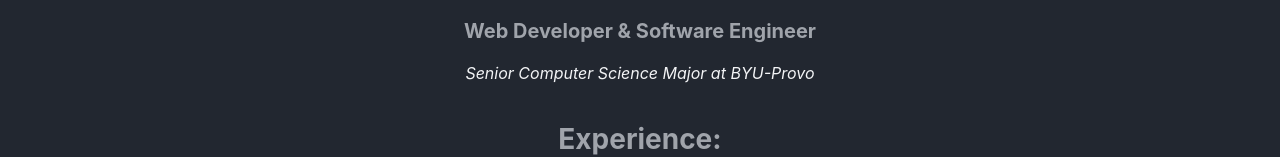
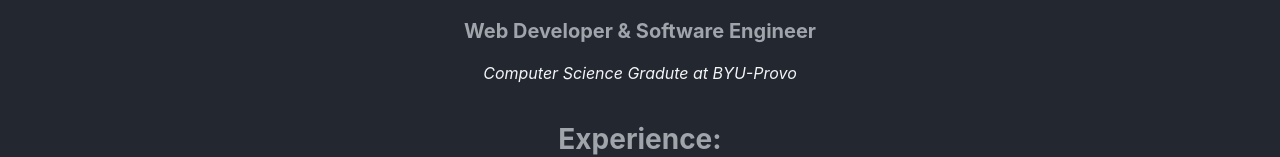
Before and after one commit to samirr2502/portfolio, a React (Vite) app: page / in a window 1280 px wide. Shown: the part 152-309 px from the top of the page. Built offline with nearby package versions, Linux system fonts and the light colour scheme.

Commit message:
updated home title

```diff
--- a/src/pages/home.jsx
+++ b/src/pages/home.jsx
@@ -12,7 +12,7 @@ function Home() {
                <span className="homeMessage">
                     <h1>Hi, I'm Samir Rodriguez</h1>
                     <h3>Web Developer & Software Engineer</h3>
-                    <span> <i className="icon-sm">Senior Computer Science Major at BYU-Provo</i></span>
+                    <span> <i className="icon-sm">Computer Science Gradute at BYU-Provo</i></span>
                </span>
                <h2>Experience:</h2>
                <div className="cardsGrid">
```
